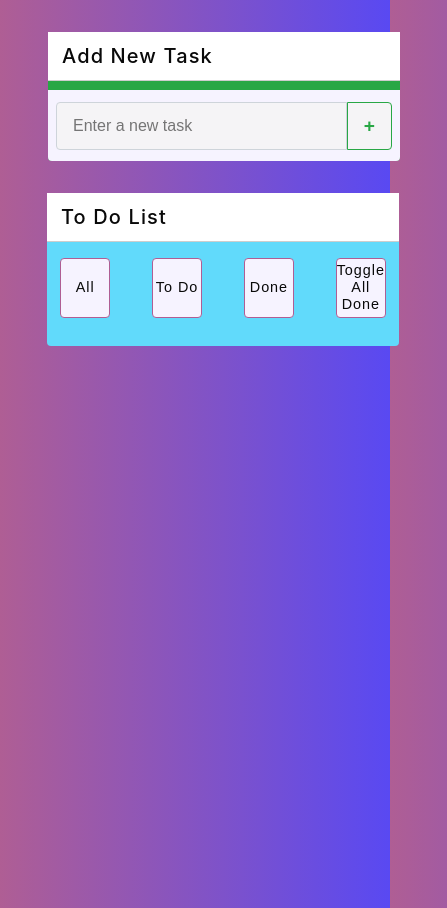
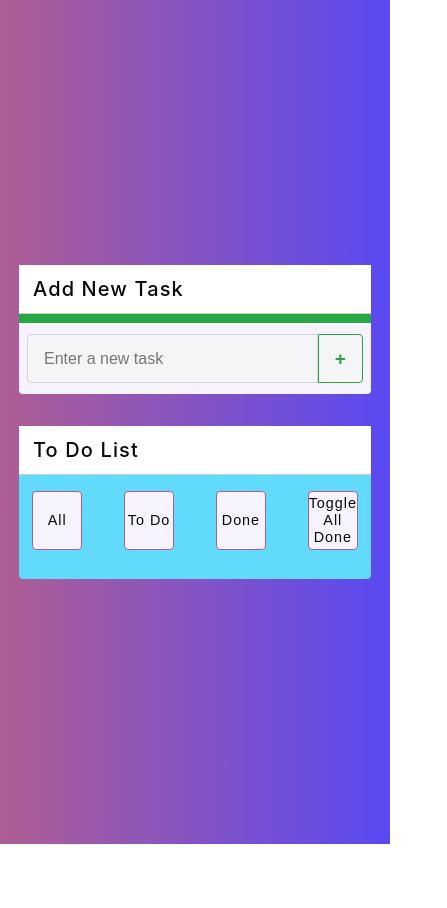
Before and after one commit to raniaBchk/To-do-list-React, a React (Create React App) app: page / in a window 390 px wide. Shown: the whole page, 447 px wide, since content can reach past the window. After the commit the page ends 844 px from the top, so only its background shows below. Built offline with nearby package versions, Linux system fonts and the light colour scheme.

Commit message:
ajouter flex au body dans responsive

```diff
--- a/src/App.css
+++ b/src/App.css
@@ -159,18 +159,26 @@ background-color: #fff;
 
 
 @media screen and (max-width: 768px){
-  body{
+  body, html {
+    height: 100%;
+    margin: 0;
+    display: flex;
+    justify-content: center;
+    align-items: center;
+}
+
+  /* body{
     margin: 0 auto;
     max-width: 1920px;
     width: 90%;
     padding: 2em 3em;
-  }
+  } */
   .container{
       width: 22em;
       background-color: #61dafb;
       max-width: 22em;
       display: block;
-      margin-right: 0em;
+    margin: 0 auto;
       margin-top: 2em;
 
   }
@@ -180,3 +188,26 @@ background-color: #fff;
     width: 3.5em;
   }
 }
+
+
+@media (min-width:769px) and (max-width: 991px){
+
+
+  body, html {
+    height: 100%;
+    margin: 0;
+    display: flex;
+    justify-content: center;
+    align-items: center;
+}
+
+.container{
+  width: 22em;
+  background-color: #61dafb;
+  max-width: 22em;
+  display: block;
+margin: 0 auto;
+  margin-top: 2em;
+
+}
+}
```
